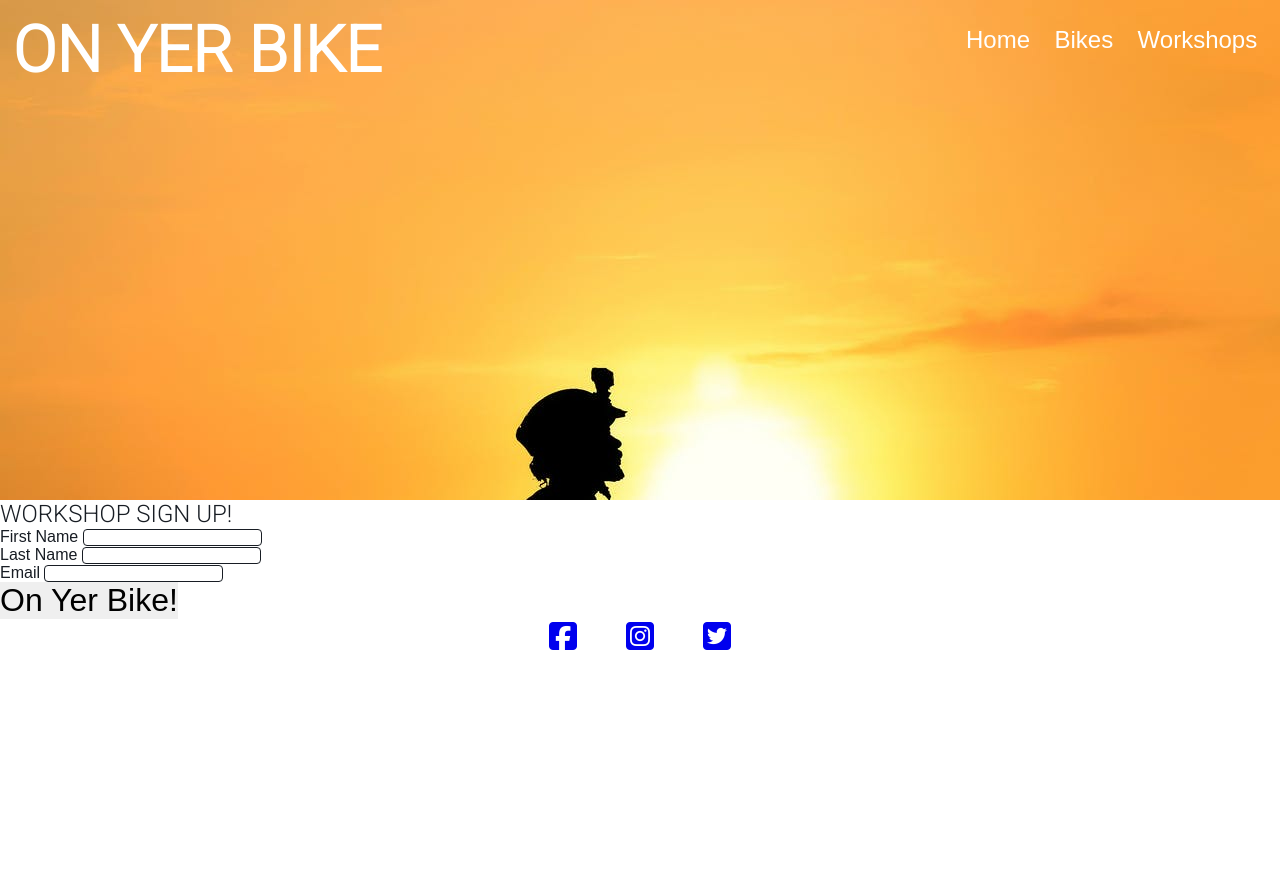
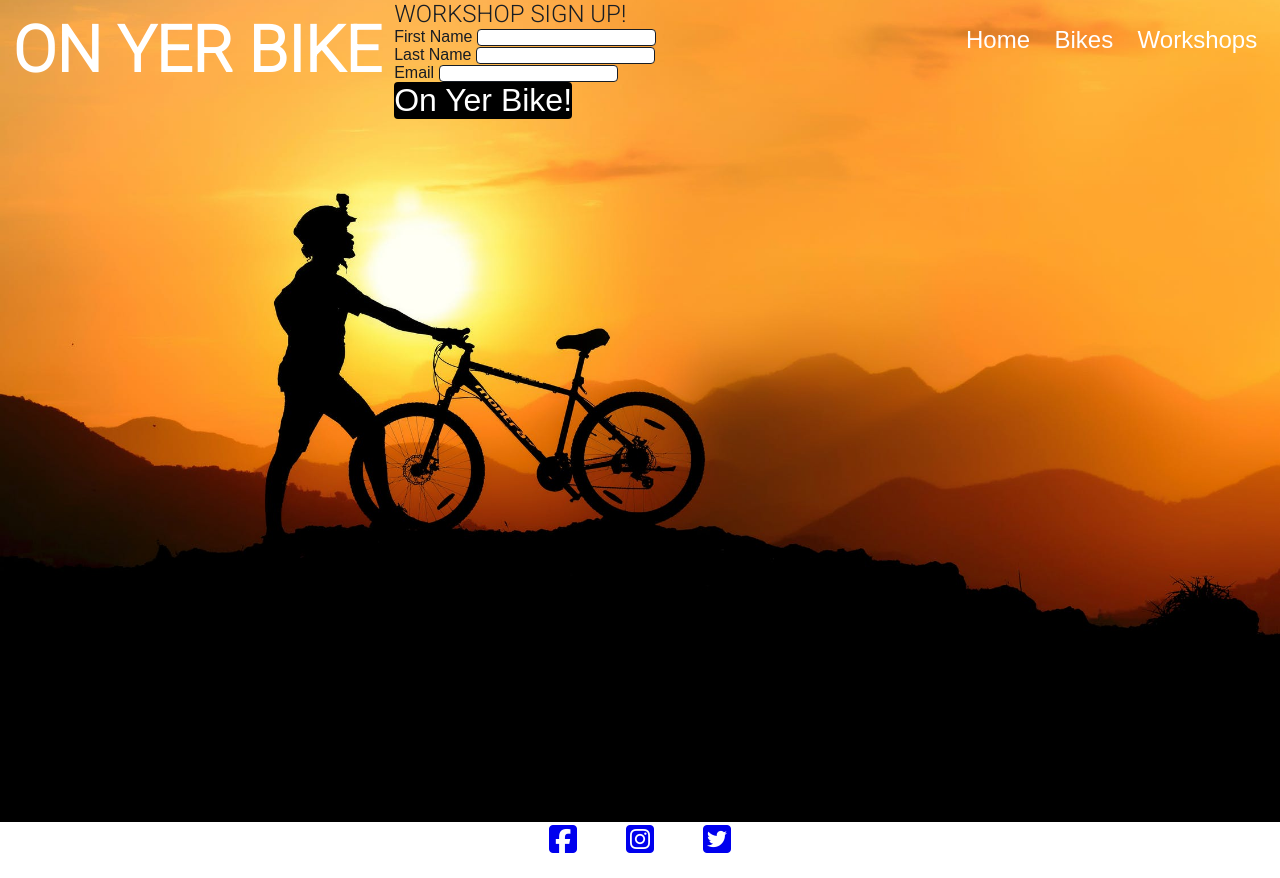
Before and after one commit to tymaestro/On-Yer-Bike, a plain HTML site: page workshops.html in a window 1280 px wide. Before the commit the page ends 800 px from the top, so only its background shows below. Drawn offline with Linux system fonts and the light colour scheme.

Commit message:
add workshop form styling

```diff
--- a/assets/css/style.css
+++ b/assets/css/style.css
@@ -43,9 +43,10 @@ h1, h2 , th {
 }
 
 .workshop-image {
-    background: url('/assets/images/bicycle-sunset.jpeg') no-repeat;
-    height: 500px;
-    width: 100%;
+    background: url('/assets/images/bicycle-sunset.jpeg');
+    background-size: cover;
+    background-position: center;
+    height: 822px;
 }
 
 .nav-menu {
@@ -116,4 +117,7 @@ th, td {
 
 .form-submit {
     font-size: 200%;
+    color: white;
+    background-color: black;
+    border-radius: 4px;
 }
--- a/workshops.html
+++ b/workshops.html
@@ -16,9 +16,8 @@
                 <a href="bikes.html">Bikes</a>
                 <a href="workshops.html">Workshops</a>
             </nav>
-            <div class="workshop-image"></div>
         </header>
-        <section>
+        <section class="workshop-image">
             <h2>Workshop Sign Up!</h2>
             <form action="/thankyou.html" method="GET">
                 <label for="fname">First Name</label>
```
